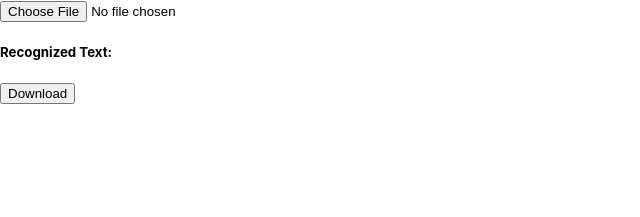
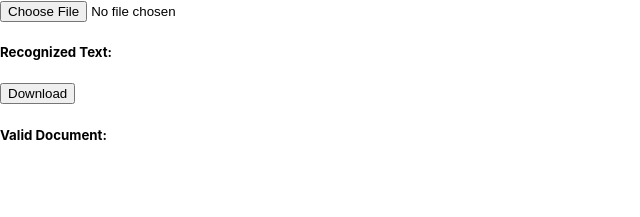
Before and after one commit to cyber-hunter07/image-to-text, a React (Create React App) app: page / in a window 1280 px wide. Shown: the top 217 px of the page, without its empty margins (0-640 px from the left). Built offline with nearby package versions, Linux system fonts and the light colour scheme.

Commit message:
valid document corections

```diff
--- a/src/TextRecognition.js
+++ b/src/TextRecognition.js
@@ -1,6 +1,7 @@
 import React, { useEffect, useState } from "react";
-import { saveAs } from 'file-saver';
+import { saveAs } from "file-saver";
 import Tesseract from "tesseract.js";
+
 const TextRecognition = ({ selectedImage }) => {
   const [recognizedText, setRecognizedText] = useState("");
   useEffect(() => {
@@ -18,6 +19,20 @@ const TextRecognition = ({ selectedImage }) => {
     });
     saveAs(file, "recognizedText.txt");
   };
+  let returnValue;
+  if (recognizedText.includes("DRIVING LICENCE")) {
+    returnValue = "Valid Document";
+  } else if (recognizedText === "") {
+    returnValue = "";
+  } else {
+    returnValue = "Invalid Document";
+  }
+
+  console.log(
+    recognizedText.split(" "),
+    recognizedText.includes("DRIVING LICENCE")
+  );
+
   return (
     <div>
       <h5>Recognized Text:</h5>
@@ -25,6 +40,9 @@ const TextRecognition = ({ selectedImage }) => {
       <>
         <button onClick={handleDownload}>Download</button>
       </>
+      <>
+        <h5>Valid Document: {returnValue}</h5>
+      </>
     </div>
   );
 };
--- a/src/index.js
+++ b/src/index.js
@@ -1,10 +1,9 @@
 import React from 'react';
 import ReactDOM from 'react-dom/client';
 import './index.css';
-import App from './App';
 import reportWebVitals from './reportWebVitals';
 import ImageUploader from './imageUploader'
-import TextRecognition from './TextRecognition';
+
 
 const root = ReactDOM.createRoot(document.getElementById('root'));
 root.render(
```
